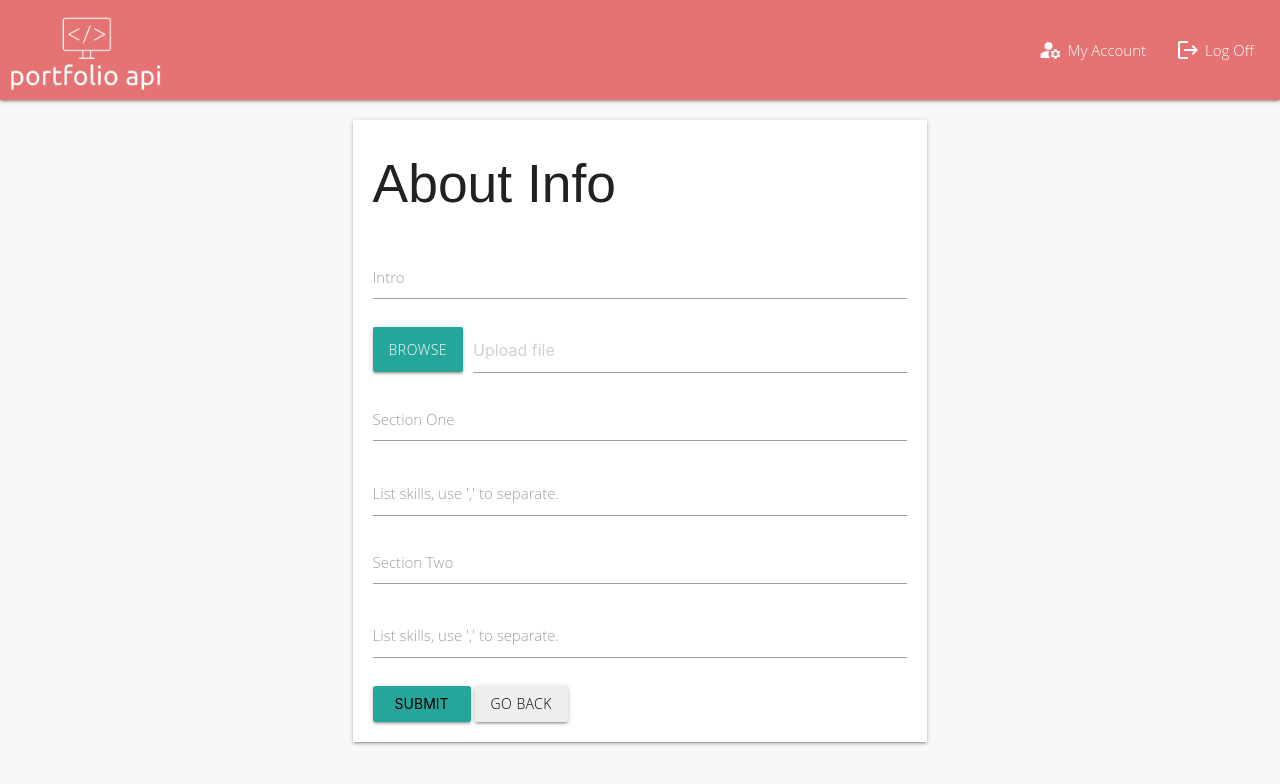
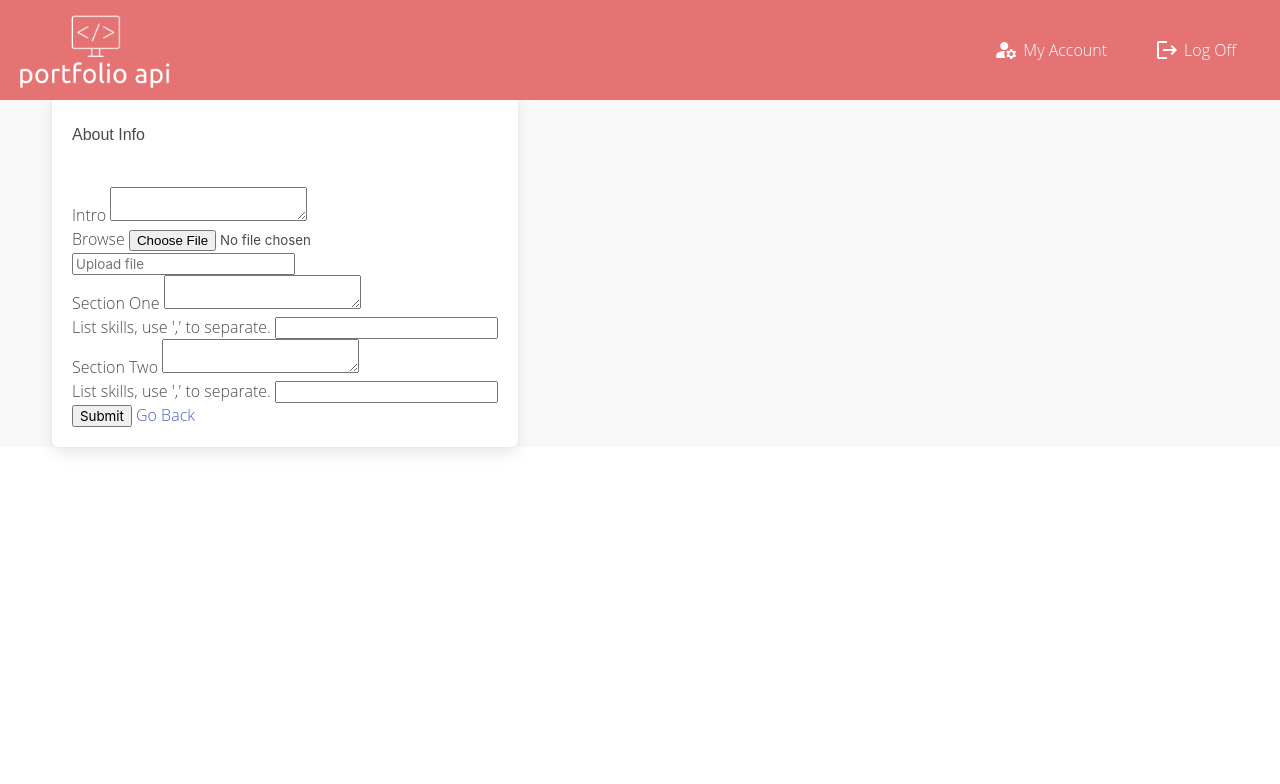
Before and after one commit to phamtony/api-portfolio, a Flask app: page /about in a window 1280 px wide. Shown: the top 784 px of the page. Run offline with Flask 2, Linux system fonts and the light colour scheme; the visitor is signed in with stand-in values (Sample User, id 1); some libraries are stand-ins or nearby versions.

Commit message:
style iteration

```diff
--- a/forms.py
+++ b/forms.py
@@ -15,11 +15,11 @@
 
 
 class AboutForm(FlaskForm):
-    intro = TextAreaField("Intro", render_kw={"class": "materialize-textarea"})
+    intro = TextAreaField("Intro")
     image = FileField("")
-    section_one = TextAreaField("Section One", render_kw={"class": "materialize-textarea"})
+    section_one = TextAreaField("Section One")
     skills_work = StringField("List skills, use ',' to separate.")
-    section_two = TextAreaField("Section Two", render_kw={"class": "materialize-textarea"})
+    section_two = TextAreaField("Section Two")
     skills_goto = StringField("List skills, use ',' to separate.")
 
 
--- a/index/templates/includes/_about_data.html
+++ b/index/templates/includes/_about_data.html
@@ -1,5 +1,5 @@
 {% if about_info %}
-    <table class="responsive-table">
+    <table class="table">
         <thead>
         <tr>
             <th>Intro</th>
@@ -14,7 +14,7 @@
         <tbody>
         <tr>
             <td>{{ about_info.intro }}</td>
-            <td><img class="materialboxed" src="/static/images/{{ about_info.image }}" alt=""></td>
+            <td><img src="/static/images/{{ about_info.image }}" alt=""></td>
             <td>{{ about_info.section_one }}</td>
             <td>{{ about_info.skills_work }}</td>
             <td>{{ about_info.section_two }}</td>
@@ -25,7 +25,7 @@
 
     <div class="table-btn">
         <a class="btn waves-effect waves-light" href="{{ url_for('about_page.edit_about') }}"><i class="material-icons">edit</i>Edit About Info</a>
-        <a class="btn-delete grey lighten-3 black-text btn waves-effect waves-light" href="{{ url_for('about_page.delete_about') }}"><i class="material-icons">delete_forever</i>Delete About Info</a>
+        <a class="btn-delete grey lighten-3 btn waves-effect waves-light" href="{{ url_for('about_page.delete_about') }}"><i class="material-icons">delete_forever</i>Delete About Info</a>
     </div>
 {% else %}
     <div class="table-btn">
--- a/index/templates/includes/_education_data.html
+++ b/index/templates/includes/_education_data.html
@@ -1,5 +1,5 @@
 {% if education_list %}
-     <table class="responsive-table">
+     <table class="table">
     <thead>
     <tr>
         <th>School Name</th>
@@ -23,7 +23,7 @@
             </td>
         <td class="button__container">
             <a class="btn btn-small waves-effect waves-light" href="{{ url_for('education_page.edit_education', id=education.id) }}">Edit</a>
-            <a class="btn-delete grey lighten-3 black-text btn btn-small waves-effect waves-light" href="{{ url_for('education_page.delete_education', id=education.id) }}">Delete</a>
+            <a class="btn-delete grey lighten-3 btn btn-small waves-effect waves-light" href="{{ url_for('education_page.delete_education', id=education.id) }}">Delete</a>
         </td>
         </tr>
     {% endfor %}
--- a/index/templates/includes/_experience_data.html
+++ b/index/templates/includes/_experience_data.html
@@ -1,5 +1,5 @@
  {% if experiences %}
-    <table class="responsive-table">
+    <table class="table">
     <thead>
     <tr>
         <th>Company Name</th>
@@ -32,7 +32,7 @@
 
         <td class="button__container">
             <a class="btn btn-small waves-effect waves-light" href="{{ url_for('experience_page.edit_experience', id=experience.id) }}">Edit</a>
-            <a class="btn-delete grey lighten-3 black-text btn btn-small waves-effect waves-light" href="{{ url_for('experience_page.delete_experience', id=experience.id) }}">Delete</a>
+            <a class="btn-delete grey lighten-3 btn btn-small waves-effect waves-light" href="{{ url_for('experience_page.delete_experience', id=experience.id) }}">Delete</a>
         </td>
         </tr>
     {% endfor %}
--- a/index/templates/includes/_general_data.html
+++ b/index/templates/includes/_general_data.html
@@ -1,4 +1,4 @@
- <table class="responsive-table">
+ <table class="table">
     <thead>
     <tr>
         <th>Name</th>
--- a/index/templates/includes/_project_data.html
+++ b/index/templates/includes/_project_data.html
@@ -1,5 +1,5 @@
  {% if projects %}
-    <table class="responsive-table">
+    <table class="table">
     <thead>
     <tr>
         <th>Project Name</th>
@@ -18,12 +18,12 @@
             <td>{{ project.name }}</td>
             <td>{{ project.link }}</td>
             <td>{{ project.github_link }}</td>
-            <td><img class="materialboxed" src="/static/images/{{ project.screenshot }}" alt=""></td>
+            <td><img src="/static/images/{{ project.screenshot }}" alt=""></td>
             <td>{{ project.description }}</td>
             <td>{{ project.tech_list }}</td>
         <td class="button__container">
             <a class="btn btn-small waves-effect waves-light" href="{{ url_for('project_page.edit_project', id=project.id) }}">Edit</a>
-            <a class="btn-delete grey lighten-3 black-text btn btn-small waves-effect waves-light" href="{{ url_for('project_page.delete_project', id=project.id) }}">Delete</a>
+            <a class="btn-delete grey lighten-3 btn btn-small waves-effect waves-light" href="{{ url_for('project_page.delete_project', id=project.id) }}">Delete</a>
         </td>
         </tr>
     {% endfor %}
--- a/index/templates/includes/_skills_data.html
+++ b/index/templates/includes/_skills_data.html
@@ -1,5 +1,5 @@
 {% if skills %}
-    <table class="responsive-table">
+    <table class="table">
         <thead>
         <tr>
             <th>Language</th>
@@ -21,7 +21,7 @@
 
     <div class="table-btn">
         <a class="btn waves-effect waves-light" href="{{ url_for('skills_page.edit_skills') }}"><i class="material-icons">edit</i>Edit Skills Info</a>
-        <a class="btn-delete grey lighten-3 black-text btn waves-effect waves-light" href="{{ url_for('skills_page.delete_skills') }}"><i class="material-icons">delete_forever</i>Delete Skills Info</a>
+        <a class="btn-delete grey lighten-3 btn waves-effect waves-light" href="{{ url_for('skills_page.delete_skills') }}"><i class="material-icons">delete_forever</i>Delete Skills Info</a>
     </div>
 
 {% else %}
--- a/register_login/templates/login_register.html
+++ b/register_login/templates/login_register.html
@@ -5,9 +5,9 @@
 
 {% block content %}
     <div class="container">
-        <div class="row">
+        <div class="columns is-flex-wrap-wrap">
             <div class="col s12 m10 l8 offset-l1 offset-m2">
-                <div class="box-framing z-depth-1">
+                <div class="box">
                     <h2>{{ title }} Page</h2>
 
                     {% with messages = get_flashed_messages() %}
@@ -25,7 +25,7 @@
                             {{ render_field(field) }}
                         {% endfor %}
 
-                        <div class="form__button-container">
+                        <div class="block">
                             <input class="btn waves-effect waves-light" type="submit" name="submit" id="submit" value="Submit">
                             {% if title == "Register" %}
                                 <a class="red lighten-2 btn waves-effect waves-light" href="{{ url_for('register_login_page.login') }}">Log in instead</a>
--- a/static/css/style.css
+++ b/static/css/style.css
@@ -5,6 +5,7 @@
     --white: #fff;
     --black: #000;
     --main-light-red: #e57373;
+    --main-light-red-hover: #dc5555;
     --main-teal: #26a69a;
     --red: #c62828;
     --green: #2e7d32;
@@ -15,8 +16,8 @@
     --easing: cubic-bezier(0.645,0.045,0.355,1);
     --transition: all 0.25s cubic-bezier(0.645,0.045,0.355,1);
 }
-
-.black-text {color: var(--black);}
+.main-red-bg {background-color: var(--main-light-red);}
+.white {color: var(--white);}
 
 body {
     font-family: var(--opensans);
@@ -43,25 +44,20 @@
     height: 100px;
     line-height: 100px;
 }
-nav .nav-wrapper i {
+nav .navbar-item i {
     margin-right: 5px;
-    line-height: 100px;
-    height: 100px;
+}
+.navbar-item {
+    color: var(--white) !important;
+    transition: var(--transition);
+}
+a.navbar-item:hover {
+    background-color: var(--main-light-red-hover) !important;
 }
 
-.box-framing {
-    background-color: var(--white);
-    padding: 20px;
-    margin-top: 20px;
-    position: relative;
-}
 .page-section {
     top: -200px;
     position: absolute;
-}
-table img {
-    max-width: 100px;
-    width: 100%;
 }
 
 .edit-form-img {
@@ -72,42 +68,19 @@
     width: 150px;
     vertical-align: middle;
 }
-table {
-    margin: 20px 0;
-    width: 100%;
-    word-wrap: break-word;
-    table-layout: fixed;
-}
-table td {
-    table-layout:fixed;
-    white-space: nowrap;
-    overflow: hidden;
-    text-overflow: ellipsis;
-}
-table td.button__container {
-    table-layout: initial;
-    overflow: initial;
-}
-.btn i.material-icons {
-    margin-right: 5px;
-    vertical-align: middle;
-}
-.form__button-container {
-    margin: 20px 0 0 0;
-}
 
-.messaging {
-    font-size: 13px;
-}
-.error-message {
-    color: var(--red);
-    margin-top: 0;
-}
-.text-warning {
-    color: var(--red);
-    padding-bottom: 10px;
-}
-.text-success {
-    color: var(--green);
-    padding-bottom: 10px;
-}
+/*.messaging {*/
+/*    font-size: 13px;*/
+/*}*/
+/*.error-message {*/
+/*    color: var(--red);*/
+/*    margin-top: 0;*/
+/*}*/
+/*.text-warning {*/
+/*    color: var(--red);*/
+/*    padding-bottom: 10px;*/
+/*}*/
+/*.text-success {*/
+/*    color: var(--green);*/
+/*    padding-bottom: 10px;*/
+/*}*/
--- /dev/null
+++ b/static/js/main.js
@@ -0,0 +1,17 @@
+document.addEventListener('DOMContentLoaded', () => {
+    const $navbarBurgers = Array.prototype.slice.call(document.querySelectorAll('.navbar-burger'), 0);
+
+    if ($navbarBurgers.length > 0) {
+
+        $navbarBurgers.forEach(el => {
+            el.addEventListener('click', () => {
+
+                const target = el.dataset.target;
+                const $target = document.getElementById(target);
+
+                el.classList.toggle('is-active');
+                $target.classList.toggle('is-active');
+            });
+        });
+    }
+});
--- a/templates/base.html
+++ b/templates/base.html
@@ -7,19 +7,19 @@
     <meta http-equiv="X-UA-Compatible" content="ie=edge">
     <title>{% block title %}Portfolio Data{% endblock %}</title>
 
-    <link rel="stylesheet" href="https://cdn.jsdelivr.net/npm/@materializecss/materialize@1.1.0-alpha/dist/css/materialize.min.css">
+    <link rel="stylesheet" href="https://cdn.jsdelivr.net/npm/bulma@0.9.2/css/bulma.min.css">
     <link href="https://fonts.googleapis.com/css2?family=Material+Icons" rel="stylesheet">
 
     <link rel="stylesheet" href="{{ url_for('static', filename='css/style.css') }}">
 </head>
 <body>
-    {% include'header.html' %}
+{% include'header.html' %}
 
-    {% block content %}
-    {% endblock %}
+{% block content %}
+{% endblock %}
 
-    {% block scripts %}
-        <script src="https://cdn.jsdelivr.net/npm/@materializecss/materialize@1.1.0-alpha/dist/js/materialize.min.js"></script>
-    {% endblock %}
+{% block scripts %}
+    <script src="{{ url_for('static', filename='js/main.js') }}"></script>
+{% endblock %}
 </body>
 </html>
--- a/templates/form_page.html
+++ b/templates/form_page.html
@@ -5,16 +5,16 @@
 
 {% block content %}
     <div class="container">
-        <div class="row">
+        <div class="columns is-flex-wrap-wrap">
             <div class="col s12 m10 l8 offset-l2 offset-m1">
-                <div class="box-framing z-depth-1">
+                <div class="box">
                     <h2>{{ title }} Info</h2>
 
                     {% if title == "About" or title == "Project" %}
                         {% if image %}
                             <p>Current Uploaded Image:</p>
                             <div style="padding-bottom: 20px;">
-                                <img class="materialboxed edit-form-img" src="/static/images/{{ image }}" alt="">
+                                <img class="edit-form-img" src="/static/images/{{ image }}" alt="">
                             </div>
                         {% endif %}
                     {% endif %}
@@ -31,9 +31,9 @@
                             {{ render_field(field) }}
                         {% endfor %}
 
-                        <div class="form__button-container">
+                        <div class="block">
                             <input class="btn waves-effect waves-light" type="submit" name="submit" id="submit" value="Submit">
-                            <a class="grey lighten-3 black-text btn waves-effect waves-light" href="{{ url_for('main_page.home') }}#{{ title }}">Go Back</a>
+                            <a class="grey lighten-3 btn waves-effect waves-light" href="{{ url_for('main_page.home') }}#{{ title }}">Go Back</a>
                         </div>
                     </form>
                 </div>
@@ -45,9 +45,6 @@
 {% block scripts %}
     {{ super() }}
     <script>
-        document.addEventListener('DOMContentLoaded', function() {
-            var elems = document.querySelectorAll('.materialboxed');
-            var instances = M.Materialbox.init(elems);
-        });
+        //image lightbox MAKE FUNCTION or PLUGIN
     </script>
 {% endblock %}
--- a/templates/header.html
+++ b/templates/header.html
@@ -1,19 +1,36 @@
-<nav class="red lighten-2">
-    <div class="container-fluid">
-        <div class="row">
-            <div class="col s12">
-                <div class="nav-wrapper">
-                  <a class="brand-logo" href="{{ url_for('main_page.home') }}"><img src="{{ url_for('static', filename='logo/logo_w.png') }}" alt=""></a>
+<div class="container is-fluid main-red-bg">
+    <nav class="navbar main-red-bg" role="navigation" aria-label="main navigation">
 
-                  {% if title == "Register" or title == "Login" %}
-                  {% else %}
-                      <ul id="nav-mobile" class="right hide-on-med-and-down">
-                        <li><a href="{{ url_for('account.my_account') }}"><i class="material-icons left">manage_accounts</i>My Account</a></li>
-                        <li><a href="{{ url_for('register_login_page.logout') }}"><i class="material-icons left">logout</i>Log Off</a></li>
-                      </ul>
-                  {% endif %}
-                </div>
+        <div class="navbar-brand is-align-items-center">
+            <a class="brand-logo" href="{{ url_for('main_page.home') }}"><img
+                    src="{{ url_for('static', filename='logo/logo_w.png') }}" alt="">
+            </a>
+
+            <a role="button" class="navbar-burger" aria-label="menu" aria-expanded="false"
+               data-target="navbar_portfolio">
+                <span class="white" aria-hidden="true"></span>
+                <span class="white" aria-hidden="true"></span>
+                <span class="white" aria-hidden="true"></span>
+            </a>
+        </div>
+
+        <div id="navbar_portfolio" class="navbar-menu main-red-bg">
+            <div class="navbar-end">
+                {% if title == "Register" or title == "Login" %}
+                {% else %}
+                    <a class="navbar-item" href="{{ url_for('account.my_account') }}">
+                        <div class="navbar-item">
+                            <i class="material-icons">manage_accounts</i>My Account
+                        </div>
+                    </a>
+                    <a class="navbar-item" href="{{ url_for('register_login_page.logout') }}">
+                        <div class="navbar-item">
+                            <i class="material-icons">logout</i>Log Off
+                        </div>
+                    </a>
+                {% endif %}
             </div>
         </div>
-    </div>
-</nav>
+
+    </nav>
+</div>
```
Also changed, not shown: account/templates/account.html (+4 -4 lines), index/templates/index.html (+14 -17 lines).
